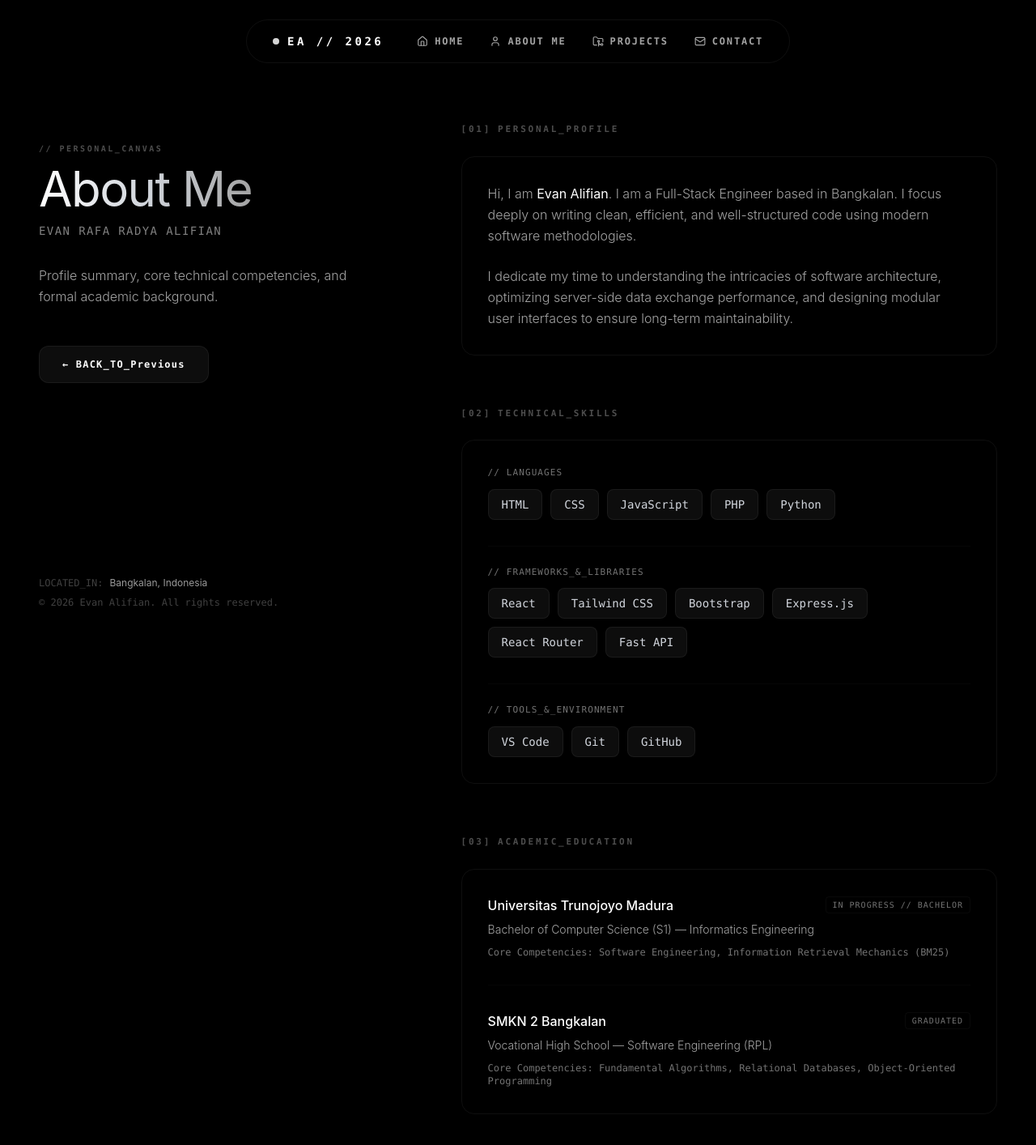
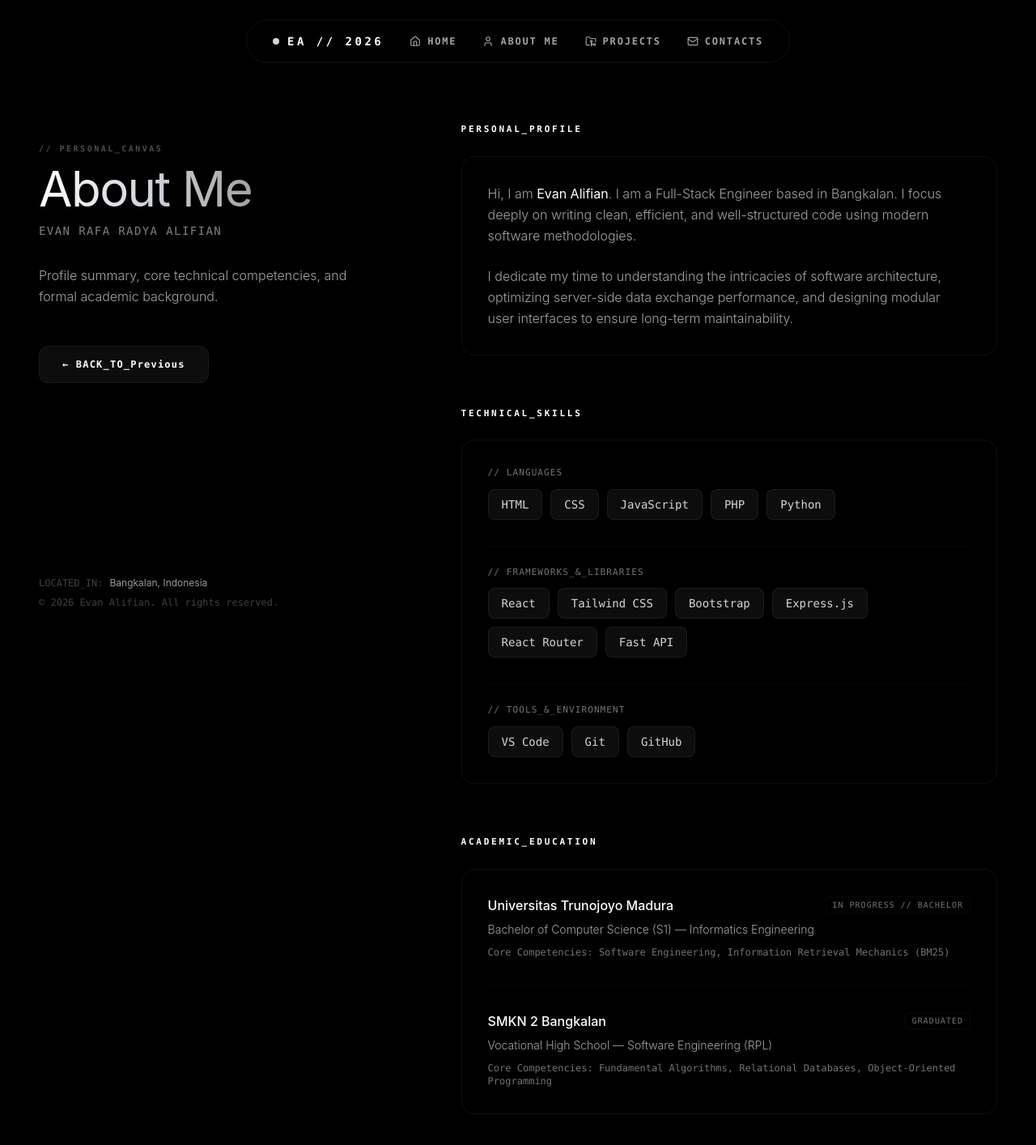
Before and after one commit to evanalifian/cnsl.lg-evanalifian, a React (Vite) app: page /about in a window 1280 px wide. Shown: the top 1414 px of the page at 81% size. Built offline with nearby package versions, Linux system fonts and the light colour scheme.

Commit message:
feat(components): implement SectionContent component and refactor sections to use it fix(nav): update "Contact" to "Contacts" for consistency

```diff
--- a/src/components/Navbar.jsx
+++ b/src/components/Navbar.jsx
@@ -15,7 +15,7 @@ export default function Navbar() {
     { name: "Home", href: "/", icon: Home },
     { name: "About Me", href: "/about", icon: User },
     { name: "Projects", href: "/projects", icon: FolderGit2 },
-    { name: "Contact", href: "/contact", icon: Mail },
+    { name: "Contacts", href: "/contacts", icon: Mail },
   ];
 
   return (
--- /dev/null
+++ b/src/components/SectionContent.jsx
@@ -0,0 +1,22 @@
+import React from "react";
+
+export default function SectionContent({
+  pageName,
+  sectionName,
+  title,
+  children,
+}) {
+  return (
+    <section id={sectionName} className="scroll-mt-32 space-y-6">
+      <h2>
+        <a
+          href={`/${pageName}#${sectionName}`}
+          className="flex items-center space-x-2 font-mono text-[11px] font-bold tracking-[0.25em] text-white uppercase"
+        >
+          <span>{title}</span>
+        </a>
+      </h2>
+      {children}
+    </section>
+  );
+}
--- a/src/main.jsx
+++ b/src/main.jsx
@@ -13,7 +13,7 @@ createRoot(document.getElementById("root")).render(
       <Route index element={<Home />} />
       <Route path="/about" element={<About />} />
       <Route path="/projects" element={<Projects />} />
-      <Route path="/contact" element={<Contacts />} />
+      <Route path="/contacts" element={<Contacts />} />
       <Route path="*" element={<NotFound />} />
     </Routes>
   </BrowserRouter>,
--- a/src/pages/about/components/AcademinEducation.jsx
+++ b/src/pages/about/components/AcademinEducation.jsx
@@ -1,12 +1,13 @@
 import React from "react";
+import SectionContent from "../../../components/SectionContent";
 
 export default function AcademinEducation({ academics = [] }) {
   return (
-    <section id="education" className="scroll-mt-32 space-y-6">
-      <div className="flex items-center space-x-2 font-mono text-[11px] font-bold tracking-[0.25em] text-white/30 uppercase">
-        <span>[03]</span> <span>ACADEMIC_EDUCATION</span>
-      </div>
-
+    <SectionContent
+      pageName="about"
+      sectionName="academic-education"
+      title="Academic_Education"
+    >
       <div className="bg-glass space-y-8 rounded-2xl border border-glass-border p-6 backdrop-blur-xl sm:p-8">
         {academics.map((m, i) => (
           <div
@@ -30,6 +31,6 @@ export default function AcademinEducation({ academics = [] }) {
           </div>
         ))}
       </div>
-    </section>
+    </SectionContent>
   );
 }
--- a/src/pages/about/components/PersonalProfile.jsx
+++ b/src/pages/about/components/PersonalProfile.jsx
@@ -1,17 +1,19 @@
-import React from 'react'
+import React from "react";
+import SectionContent from "../../../components/SectionContent";
 
 export default function PersonalProfile() {
   return (
-    <section id="profile" className="scroll-mt-32 space-y-6">
-      <div className="flex items-center space-x-2 font-mono text-[11px] font-bold tracking-[0.25em] text-white/30 uppercase">
-        <span>[01]</span> <span>PERSONAL_PROFILE</span>
-      </div>
+    <SectionContent
+      pageName="about"
+      sectionName="personal-profile"
+      title="Personal_Profile"
+    >
       <div className="bg-glass space-y-6 rounded-2xl border border-glass-border p-6 text-base leading-relaxed font-light text-darkgray-400 backdrop-blur-xl sm:p-8">
         <p>
-          Hi, I am <span className="font-normal text-white">Evan Alifian</span>. I
-          am a Full-Stack Engineer based in Bangkalan. I focus deeply on writing
-          clean, efficient, and well-structured code using modern software
-          methodologies.
+          Hi, I am <span className="font-normal text-white">Evan Alifian</span>.
+          I am a Full-Stack Engineer based in Bangkalan. I focus deeply on
+          writing clean, efficient, and well-structured code using modern
+          software methodologies.
         </p>
         <p>
           I dedicate my time to understanding the intricacies of software
@@ -19,6 +21,6 @@ export default function PersonalProfile() {
           designing modular user interfaces to ensure long-term maintainability.
         </p>
       </div>
-    </section>
+    </SectionContent>
   );
 }
--- a/src/pages/about/components/TechnicalSkills.jsx
+++ b/src/pages/about/components/TechnicalSkills.jsx
@@ -1,12 +1,17 @@
 import React from "react";
+import SectionContent from "../../../components/SectionContent";
 
-export default function TechnicalSkills({ frameworks = [], languages = [], tools = [] }) {
+export default function TechnicalSkills({
+  frameworks = [],
+  languages = [],
+  tools = [],
+}) {
   return (
-    <section id="skills" className="scroll-mt-32 space-y-6">
-      <div className="flex items-center space-x-2 font-mono text-[11px] font-bold tracking-[0.25em] text-white/30 uppercase">
-        <span>[02]</span> <span>TECHNICAL_SKILLS</span>
-      </div>
-
+    <SectionContent
+      pageName="about"
+      sectionName="technical-skills"
+      title="Technical_Skills"
+    >
       <div className="bg-glass space-y-8 rounded-2xl border border-glass-border p-6 font-mono text-sm backdrop-blur-xl sm:p-8">
         <div className="space-y-3">
           <span className="block text-[11px] tracking-widest text-darkgray-500">
@@ -54,6 +59,6 @@ export default function TechnicalSkills({ frameworks = [], languages = [], tools
           </div>
         </div>
       </div>
-    </section>
+    </SectionContent>
   );
 }
--- a/src/pages/contacts/Contacts.jsx
+++ b/src/pages/contacts/Contacts.jsx
@@ -3,6 +3,7 @@ import MainLayout from "../../components/MainLayout";
 import { SidebarContext } from "../../hooks/SidebarContext";
 import ContactCard from "./components/ContactCard";
 import ContactCardLoading from "./components/ContactCardLoading";
+import SectionContent from "../../components/SectionContent";
 
 export default function Contacts() {
   const sidebar = {
@@ -32,9 +33,11 @@ export default function Contacts() {
   return (
     <SidebarContext value={sidebar}>
       <MainLayout>
-        <div className="flex items-center space-x-2 font-mono text-[11px] font-bold tracking-[0.25em] text-white/30 uppercase">
-          <span>[01]</span> <span>AVAILABLE_CHANNELS</span>
-        </div>
+        <SectionContent
+          pageName="contacts"
+          sectionName="communication_hub"
+          title="Communication_Hub"
+        >
           <div className="grid grid-cols-1 gap-4">
             {loading ? (
               <>
@@ -44,6 +47,7 @@ export default function Contacts() {
               contacts.map((c) => <ContactCard key={c.platform_name} {...c} />)
             )}
           </div>
+        </SectionContent>
       </MainLayout>
     </SidebarContext>
   );
--- a/src/pages/projects/Projects.jsx
+++ b/src/pages/projects/Projects.jsx
@@ -3,6 +3,7 @@ import MainLayout from "../../components/MainLayout";
 import { SidebarContext } from "../../hooks/SidebarContext";
 import ProjectCard from "./components/ProjectCard";
 import ProjectCardLoading from "./components/ProjectCardLoading";
+import SectionContent from "../../components/SectionContent";
 
 export default function Projects() {
   const sidebar = {
@@ -12,7 +13,7 @@ export default function Projects() {
     description:
       "A curated collection of software architectures, backend search engines, and modular web platforms.",
   };
-  const [projects, setProjects] = useState([])
+  const [projects, setProjects] = useState([]);
   const [loading, setLoading] = useState(false);
 
   useEffect(() => {
@@ -32,10 +33,11 @@ export default function Projects() {
   return (
     <SidebarContext value={sidebar}>
       <MainLayout>
-        <section id="featured" className="scroll-mt-32 space-y-6">
-          <div className="flex items-center space-x-2 font-mono text-[11px] font-bold tracking-[0.25em] text-white/30 uppercase">
-            <span>[01]</span> <span>PRODUCTION_REGISTRY</span>
-          </div>
+        <SectionContent
+          pageName="projects"
+          sectionName="featured"
+          title="Featured_Projects"
+        >
           <div className="grid grid-cols-1 gap-8">
             {loading ? (
               <>
@@ -50,7 +52,7 @@ export default function Projects() {
                 ))
             )}
           </div>
-        </section>
+        </SectionContent>
       </MainLayout>
     </SidebarContext>
   );
```
Lines whose indentation alone changed are shown as unchanged.
